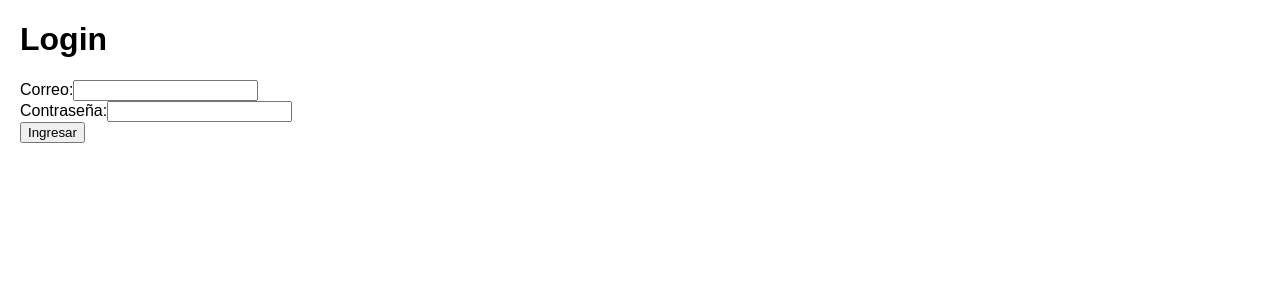
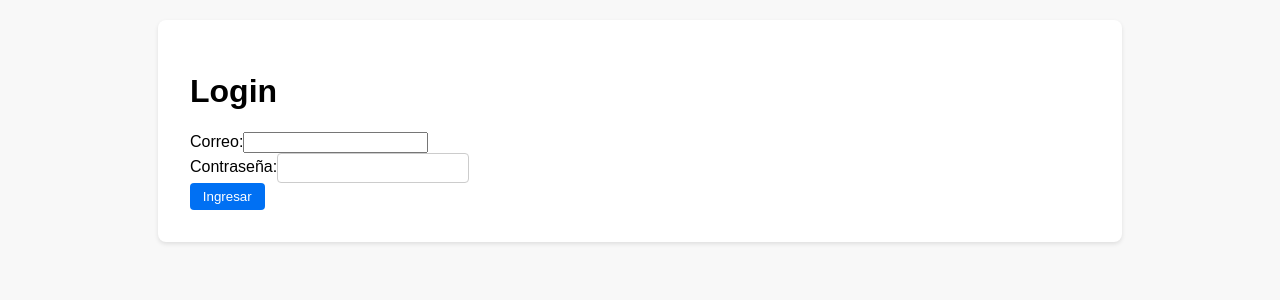
Before and after one commit to Tesis-ana/seminario, a Next.js app in the folder frontend/: page / in a window 1280 px wide. Shown: the top 300 px of the page. Built offline with nearby package versions, Linux system fonts and the light colour scheme.

Commit message:
Style frontend pages

```diff
--- a/frontend/pages/consultas/[tipo].js
+++ b/frontend/pages/consultas/[tipo].js
@@ -206,7 +206,7 @@ export default function ConsultaTipo() {
   if (!data) return <p>Cargando...</p>;
 
   return (
-    <div>
+    <div className="container">
       <h1>{tipo}</h1>
       {operaciones[tipo] && (
         <>
--- a/frontend/pages/consultas/index.js
+++ b/frontend/pages/consultas/index.js
@@ -22,7 +22,7 @@ export default function Consultas() {
   const endpoints = ['users', 'pacientes', 'profesionales', 'imagenes', 'segmentaciones', 'pwatscore'];
 
   return (
-    <div>
+    <div className="container">
       <h1>Consultas del backend</h1>
       <ul>
         {endpoints.map((ep) => (
--- a/frontend/pages/index.js
+++ b/frontend/pages/index.js
@@ -45,7 +45,7 @@ export default function Home() {
 
   if (!token) {
     return (
-      <div>
+      <div className="container">
         <h1>Login</h1>
         <form onSubmit={handleSubmit}>
           <div>
@@ -64,7 +64,7 @@ export default function Home() {
   }
 
   return (
-    <div>
+    <div className="container">
       <h1>Bienvenido</h1>
       <p>
         <a href="/consultas">Ir a consultas</a>
--- a/frontend/styles/globals.css
+++ b/frontend/styles/globals.css
@@ -1 +1,57 @@
-body { font-family: Arial, sans-serif; margin: 20px; }
+body {
+  font-family: Arial, sans-serif;
+  margin: 20px;
+  background-color: #f8f8f8;
+}
+
+.container {
+  max-width: 900px;
+  margin: 0 auto;
+  background: #fff;
+  padding: 2rem;
+  border-radius: 8px;
+  box-shadow: 0 2px 4px rgba(0, 0, 0, 0.1);
+}
+
+input[type="text"],
+input[type="number"],
+input[type="password"],
+select {
+  padding: 0.4rem;
+  border: 1px solid #ccc;
+  border-radius: 4px;
+  margin-right: 0.5rem;
+}
+
+button {
+  background-color: #0070f3;
+  color: #fff;
+  border: none;
+  border-radius: 4px;
+  padding: 0.4rem 0.8rem;
+  cursor: pointer;
+  margin-right: 0.5rem;
+}
+
+button:hover {
+  background-color: #005bb5;
+}
+
+.mt-1 {
+  margin-top: 1rem;
+}
+
+.spinner {
+  border: 4px solid #f3f3f3;
+  border-top: 4px solid #555;
+  border-radius: 50%;
+  width: 24px;
+  height: 24px;
+  animation: spin 1s linear infinite;
+  display: inline-block;
+}
+
+@keyframes spin {
+  0% { transform: rotate(0deg); }
+  100% { transform: rotate(360deg); }
+}
```
Also changed, not shown: frontend/pages/pwatscore.js (+64 -19 lines).
